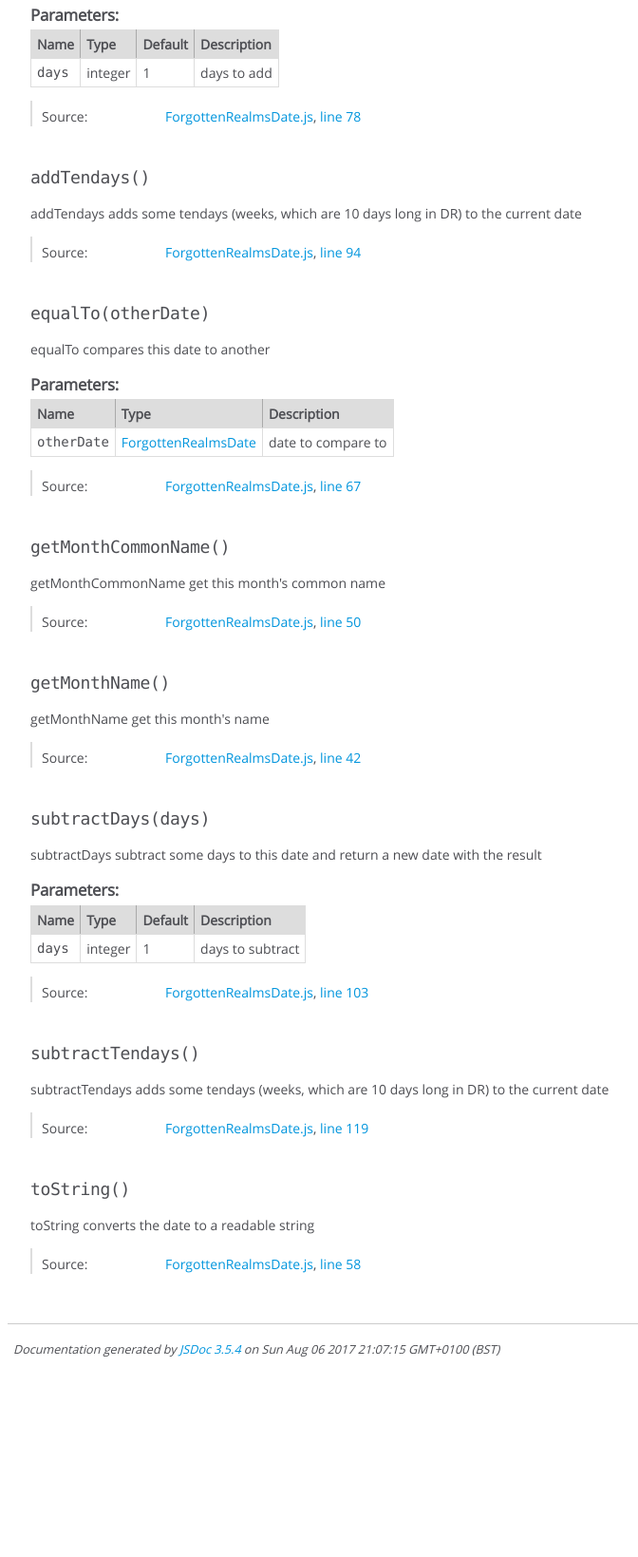
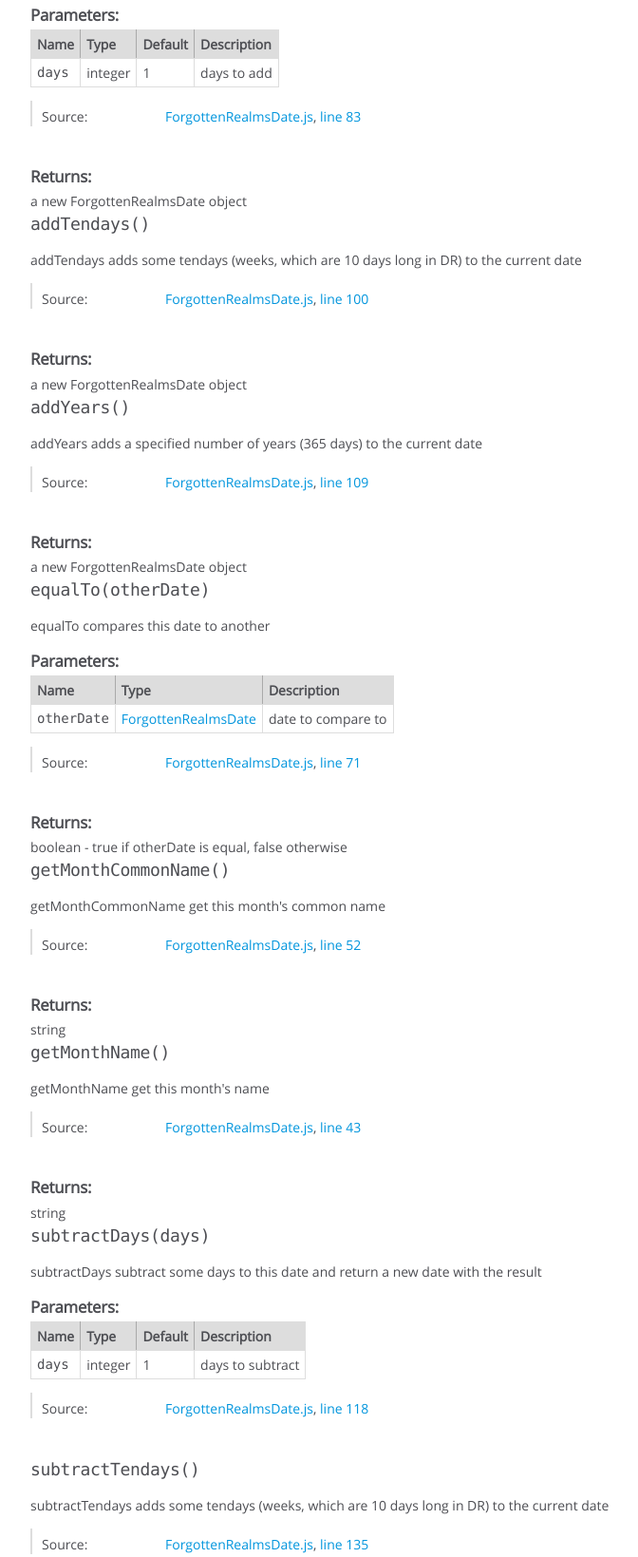
Before and after one commit to mikeyhogarth/forgotten-realms-date, a website built with webpack: page docs/ForgottenRealmsDate.html in a window 1280 px wide. Shown: the part 688-2327 px from the top of the page at 95% size, without its empty margins (0-672 px from the left). Before the commit the page ends 2133 px from the top, so only its background shows below. Built offline with nearby package versions, Linux system fonts and the light colour scheme.

Commit message:
Update years

```diff
--- a/docs/ForgottenRealmsDate.html
+++ b/docs/ForgottenRealmsDate.html
@@ -370,7 +370,7 @@ add some days to this date and return a new date with the result
 
     <dt class="tag-source">Source:</dt>
     <dd class="tag-source"><ul class="dummy"><li>
-        <a href="ForgottenRealmsDate.js.html">ForgottenRealmsDate.js</a>, <a href="ForgottenRealmsDate.js.html#line78">line 78</a>
+        <a href="ForgottenRealmsDate.js.html">ForgottenRealmsDate.js</a>, <a href="ForgottenRealmsDate.js.html#line83">line 83</a>
     </li></ul></dd>
 
 
@@ -389,6 +389,16 @@ add some days to this date and return a new date with the result
 
 
 
+
+
+
+
+<h5>Returns:</h5>
+
+
+<div class="param-desc">
+    a new ForgottenRealmsDate object
+</div>
 
 
 
@@ -457,7 +467,7 @@ adds some tendays (weeks, which are 10 days long in DR) to the current date
 
     <dt class="tag-source">Source:</dt>
     <dd class="tag-source"><ul class="dummy"><li>
-        <a href="ForgottenRealmsDate.js.html">ForgottenRealmsDate.js</a>, <a href="ForgottenRealmsDate.js.html#line94">line 94</a>
+        <a href="ForgottenRealmsDate.js.html">ForgottenRealmsDate.js</a>, <a href="ForgottenRealmsDate.js.html#line100">line 100</a>
     </li></ul></dd>
 
 
@@ -476,6 +486,113 @@ adds some tendays (weeks, which are 10 days long in DR) to the current date
 
 
 
+
+
+
+
+<h5>Returns:</h5>
+
+
+<div class="param-desc">
+    a new ForgottenRealmsDate object
+</div>
+
+
+
+
+
+
+
+
+
+
+
+
+
+
+
+    <h4 class="name" id="addYears"><span class="type-signature"></span>addYears<span class="signature">()</span><span class="type-signature"></span></h4>
+
+
+
+
+
+
+<div class="description">
+    addYears
+adds a specified number of years (365 days) to the current date
+</div>
+
+
+
+
+
+
+
+
+
+
+
+
+
+<dl class="details">
+
+
+
+
+
+
+
+
+
+
+
+
+
+
+
+
+
+
+
+
+
+
+
+
+
+
+    <dt class="tag-source">Source:</dt>
+    <dd class="tag-source"><ul class="dummy"><li>
+        <a href="ForgottenRealmsDate.js.html">ForgottenRealmsDate.js</a>, <a href="ForgottenRealmsDate.js.html#line109">line 109</a>
+    </li></ul></dd>
+
+
+
+
+
+
+
+</dl>
+
+
+
+
+
+
+
+
+
+
+
+
+
+<h5>Returns:</h5>
+
+
+<div class="param-desc">
+    a new ForgottenRealmsDate object
+</div>
 
 
 
@@ -593,7 +710,7 @@ compares this date to another
 
     <dt class="tag-source">Source:</dt>
     <dd class="tag-source"><ul class="dummy"><li>
-        <a href="ForgottenRealmsDate.js.html">ForgottenRealmsDate.js</a>, <a href="ForgottenRealmsDate.js.html#line67">line 67</a>
+        <a href="ForgottenRealmsDate.js.html">ForgottenRealmsDate.js</a>, <a href="ForgottenRealmsDate.js.html#line71">line 71</a>
     </li></ul></dd>
 
 
@@ -612,6 +729,16 @@ compares this date to another
 
 
 
+
+
+
+
+<h5>Returns:</h5>
+
+
+<div class="param-desc">
+    boolean - true if otherDate is equal, false otherwise
+</div>
 
 
 
@@ -680,7 +807,7 @@ get this month's common name
 
     <dt class="tag-source">Source:</dt>
     <dd class="tag-source"><ul class="dummy"><li>
-        <a href="ForgottenRealmsDate.js.html">ForgottenRealmsDate.js</a>, <a href="ForgottenRealmsDate.js.html#line50">line 50</a>
+        <a href="ForgottenRealmsDate.js.html">ForgottenRealmsDate.js</a>, <a href="ForgottenRealmsDate.js.html#line52">line 52</a>
     </li></ul></dd>
 
 
@@ -699,6 +826,16 @@ get this month's common name
 
 
 
+
+
+
+
+<h5>Returns:</h5>
+
+
+<div class="param-desc">
+    string
+</div>
 
 
 
@@ -767,7 +904,7 @@ get this month's name
 
     <dt class="tag-source">Source:</dt>
     <dd class="tag-source"><ul class="dummy"><li>
-        <a href="ForgottenRealmsDate.js.html">ForgottenRealmsDate.js</a>, <a href="ForgottenRealmsDate.js.html#line42">line 42</a>
+        <a href="ForgottenRealmsDate.js.html">ForgottenRealmsDate.js</a>, <a href="ForgottenRealmsDate.js.html#line43">line 43</a>
     </li></ul></dd>
 
 
@@ -786,6 +923,16 @@ get this month's name
 
 
 
+
+
+
+
+<h5>Returns:</h5>
+
+
+<div class="param-desc">
+    string
+</div>
 
 
 
@@ -911,7 +1058,7 @@ subtract some days to this date and return a new date with the result
 
     <dt class="tag-source">Source:</dt>
     <dd class="tag-source"><ul class="dummy"><li>
-        <a href="ForgottenRealmsDate.js.html">ForgottenRealmsDate.js</a>, <a href="ForgottenRealmsDate.js.html#line103">line 103</a>
+        <a href="ForgottenRealmsDate.js.html">ForgottenRealmsDate.js</a>, <a href="ForgottenRealmsDate.js.html#line118">line 118</a>
     </li></ul></dd>
 
 
@@ -998,7 +1145,7 @@ adds some tendays (weeks, which are 10 days long in DR) to the current date
 
     <dt class="tag-source">Source:</dt>
     <dd class="tag-source"><ul class="dummy"><li>
-        <a href="ForgottenRealmsDate.js.html">ForgottenRealmsDate.js</a>, <a href="ForgottenRealmsDate.js.html#line119">line 119</a>
+        <a href="ForgottenRealmsDate.js.html">ForgottenRealmsDate.js</a>, <a href="ForgottenRealmsDate.js.html#line135">line 135</a>
     </li></ul></dd>
 
 
@@ -1017,6 +1164,113 @@ adds some tendays (weeks, which are 10 days long in DR) to the current date
 
 
 
+
+
+
+
+<h5>Returns:</h5>
+
+
+<div class="param-desc">
+    a new ForgottenRealmsDate object
+</div>
+
+
+
+
+
+
+
+
+
+
+
+
+
+
+
+    <h4 class="name" id="subtractYears"><span class="type-signature"></span>subtractYears<span class="signature">()</span><span class="type-signature"></span></h4>
+
+
+
+
+
+
+<div class="description">
+    subtractYears
+subtracts a specified number of years (365 days) to the current date
+</div>
+
+
+
+
+
+
+
+
+
+
+
+
+
+<dl class="details">
+
+
+
+
+
+
+
+
+
+
+
+
+
+
+
+
+
+
+
+
+
+
+
+
+
+
+    <dt class="tag-source">Source:</dt>
+    <dd class="tag-source"><ul class="dummy"><li>
+        <a href="ForgottenRealmsDate.js.html">ForgottenRealmsDate.js</a>, <a href="ForgottenRealmsDate.js.html#line144">line 144</a>
+    </li></ul></dd>
+
+
+
+
+
+
+
+</dl>
+
+
+
+
+
+
+
+
+
+
+
+
+
+<h5>Returns:</h5>
+
+
+<div class="param-desc">
+    a new ForgottenRealmsDate object
+</div>
 
 
 
@@ -1085,7 +1339,7 @@ converts the date to a readable string
 
     <dt class="tag-source">Source:</dt>
     <dd class="tag-source"><ul class="dummy"><li>
-        <a href="ForgottenRealmsDate.js.html">ForgottenRealmsDate.js</a>, <a href="ForgottenRealmsDate.js.html#line58">line 58</a>
+        <a href="ForgottenRealmsDate.js.html">ForgottenRealmsDate.js</a>, <a href="ForgottenRealmsDate.js.html#line61">line 61</a>
     </li></ul></dd>
 
 
@@ -1104,6 +1358,16 @@ converts the date to a readable string
 
 
 
+
+
+
+
+<h5>Returns:</h5>
+
+
+<div class="param-desc">
+    string
+</div>
 
 
 
@@ -1135,7 +1399,7 @@ converts the date to a readable string
 <br class="clear">
 
 <footer>
-    Documentation generated by <a href="https://github.com/jsdoc3/jsdoc">JSDoc 3.5.4</a> on Sun Aug 06 2017 21:07:15 GMT+0100 (BST)
+    Documentation generated by <a href="https://github.com/jsdoc3/jsdoc">JSDoc 3.5.4</a> on Sun Aug 06 2017 21:18:17 GMT+0100 (BST)
 </footer>
 
 <script> prettyPrint(); </script>
```
Also changed, not shown: docs/ForgottenRealmsDate.js.html (+26 -1 lines), docs/index.html (+1 -1 lines), src/ForgottenRealmsDate.test.js (+20 -0 lines), dist/bundle.js.
